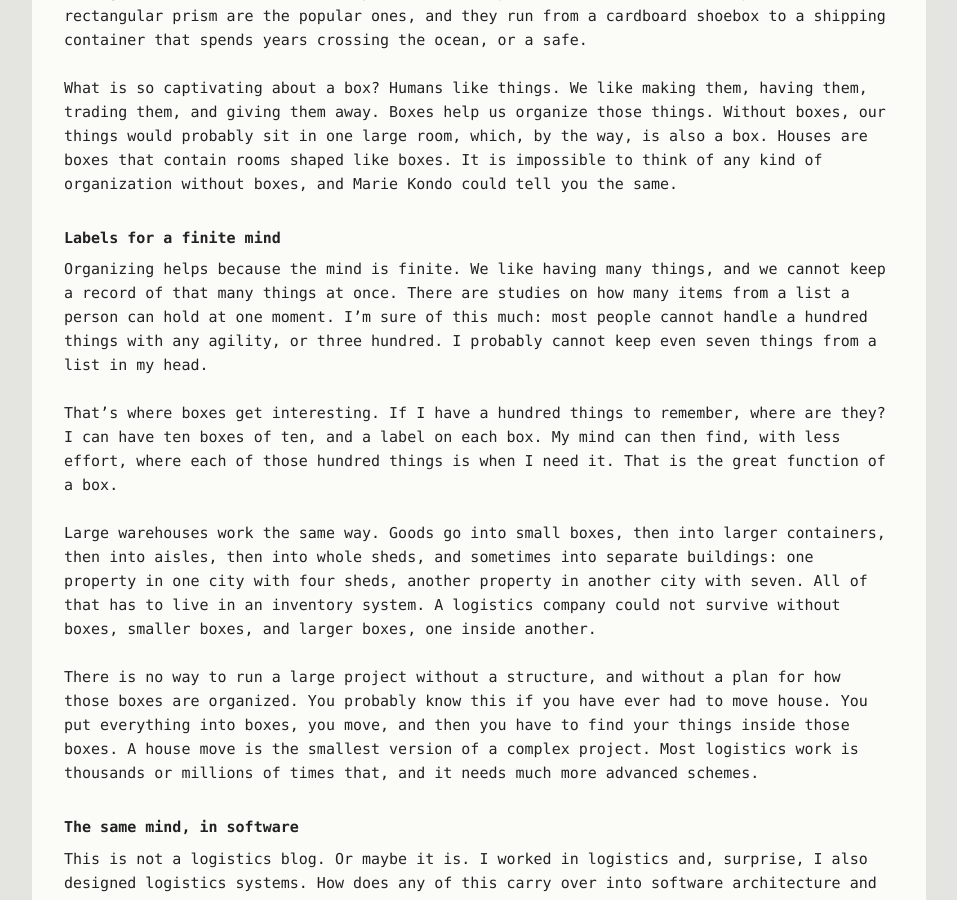
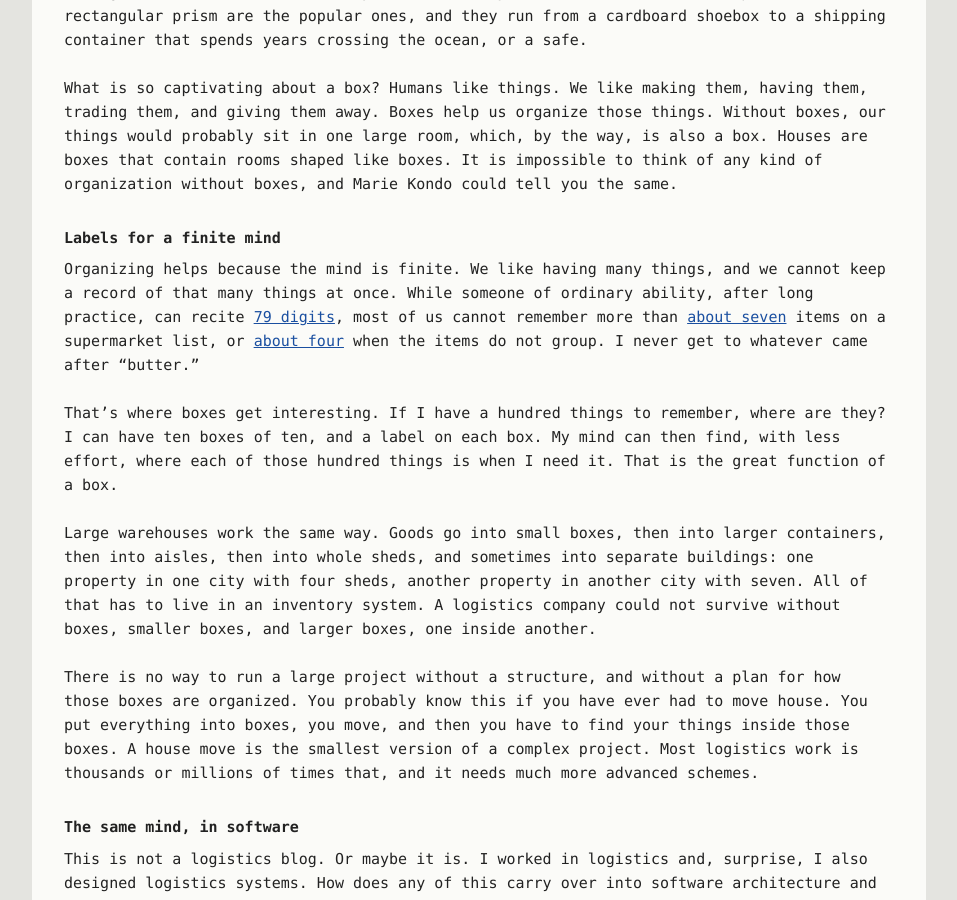
Before and after one commit to the-guish/the-dog-ate-my-typewriter, a Jekyll site: the page built from _posts/2026-11-01-my-dear-box.md, in a window 1280 px wide and 900 px high, scrolled down 350 px. Shown: the whole window, without its empty margins (161-1118 px from the left). Built offline with Jekyll 4.4.1, drawn with Linux system fonts in a browser that asks for light colours; our own code applies the rules of GitHub Pages for plain Markdown files.

Commit message:
Ground the list-size line in the span research
The supermarket list now carries Miller's seven, Cowan's four, and the trained 79-digit case, plus the butter line.

Co-authored-by: Luis Castro <the-guish@users.noreply.github.com>

```diff
--- a/_posts/2026-11-01-my-dear-box.md
+++ b/_posts/2026-11-01-my-dear-box.md
@@ -12,7 +12,7 @@ What is so captivating about a box? Humans like things. We like making them, hav
 
 ## Labels for a finite mind
 
-Organizing helps because the mind is finite. We like having many things, and we cannot keep a record of that many things at once. There are studies on how many items from a list a person can hold at one moment. I'm sure of this much: most people cannot handle a hundred things with any agility, or three hundred. I probably cannot keep even seven things from a list in my head.
+Organizing helps because the mind is finite. We like having many things, and we cannot keep a record of that many things at once. While someone of ordinary ability, after long practice, can recite [79 digits](https://www.science.org/doi/10.1126/science.7375930), most of us cannot remember more than [about seven](https://labs.la.utexas.edu/gilden/files/2016/04/MagicNumberSeven-Miller1956.pdf) items on a supermarket list, or [about four](https://doi.org/10.1017/S0140525X01003922) when the items do not group. I never get to whatever came after "butter."
 
 That's where boxes get interesting. If I have a hundred things to remember, where are they? I can have ten boxes of ten, and a label on each box. My mind can then find, with less effort, where each of those hundred things is when I need it. That is the great function of a box.
 
```
